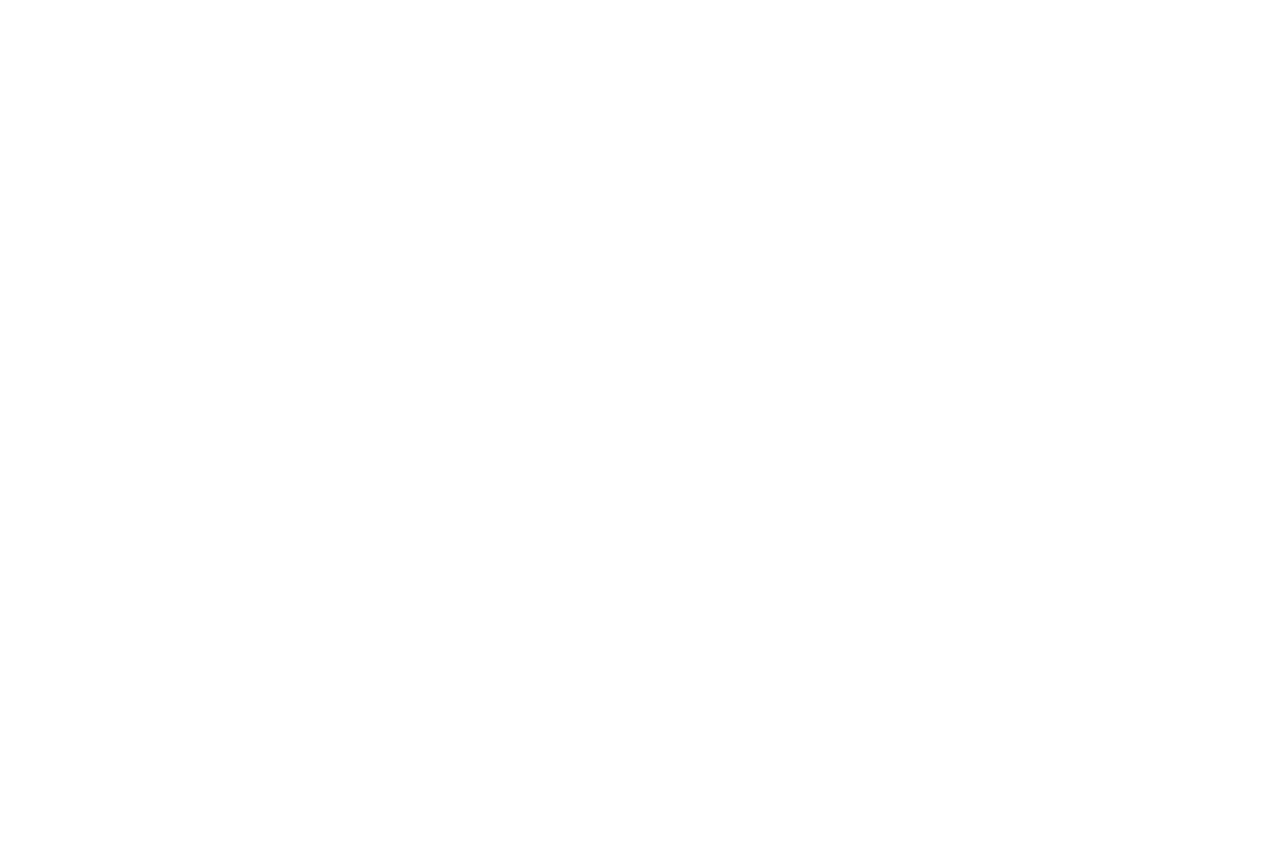
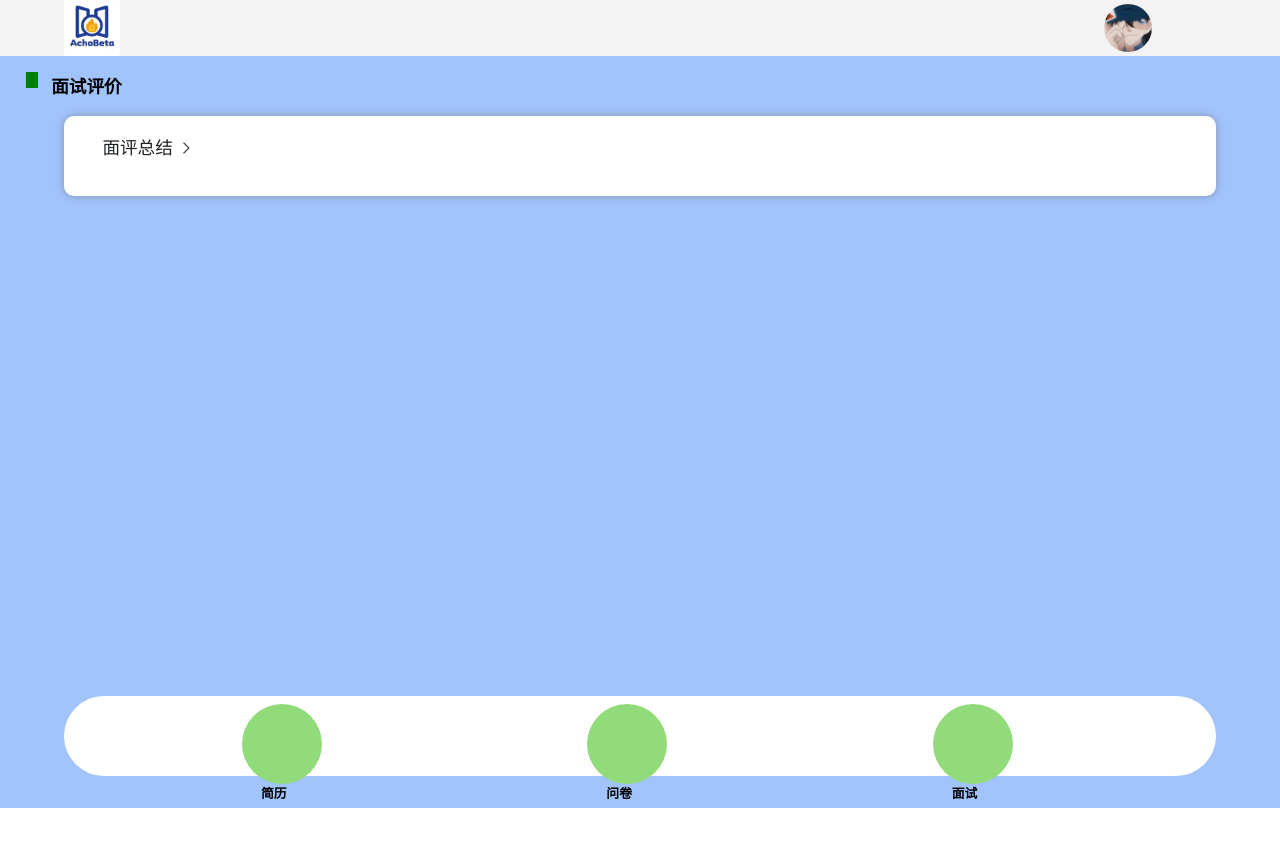
Before and after one commit to lingwu88/AchoBeta-Recruitment-fronted, a Vue app: page /activitiesLayout/interview in a window 1280 px wide. Before the commit this address had no page. Before the commit the page ends 800 px from the top, so only its background shows below. Built offline with nearby package versions, Linux system fonts and the light colour scheme; some icons are missing; a small style sheet from the web is missing.

Commit message:
新增问卷、登录、面试页面demo

```diff
--- /dev/null
+++ b/src/components/interviewResult.vue
@@ -0,0 +1,122 @@
+<script lang="ts" setup>
+import { ref } from 'vue'
+import {commentType} from '@/utils/commentType'
+import titleBlock from '@/components/titleBlock.vue'
+import Hourglass from '@vicons/ionicons5/Hourglass'
+defineOptions({
+  name:'interviewResult'
+})
+const comments=ref<commentType>(
+  {
+    id:1,
+    interviewId:1,
+    basis:1,
+    coding:3,
+    thinking:5,
+    express:2,
+    evalute:'fdsafd反对凯撒JFK但是JFK理解昂的考虑时间刻录机考虑的是解放开绿灯撒加风口浪尖的离开结案方式考虑到就',
+    suggest:'吃屁',
+    playback:'https://meeting.tencent.com/v2/cloud-record/share?id=23cbfbc6-723e-42ff-85aa-78f675dc3af8&from=3'
+  }
+)
+</script>
+
+<template>
+  <div class="interviwe-result">
+    <titleBlock title="面试评价" class="title"></titleBlock>
+    <n-collapse arrow-placement="right" class="interview-collapse">
+      <n-collapse-item title="面评总结" name="1">
+        <n-collapse>
+          <div>
+            <n-flex vertical>
+              <div>
+                <p class="comment-title">基础能力</p>
+                <n-rate class="comment-icon" color=#dfdsas readonly :value="comments.basis">
+                  <n-icon size="24">
+                    <Hourglass />
+                  </n-icon>
+                </n-rate>
+              </div>
+              <div>
+                <p class="comment-title">编程能力</p>
+                <n-rate class="comment-icon" color=#dfdsas readonly :value="comments.coding">
+                  <n-icon size="24">
+                    <Hourglass />
+                  </n-icon>
+                </n-rate>
+              </div>
+              <div>
+                <p class="comment-title">思维能力</p>
+                <n-rate class="comment-icon" color=#dfdsas readonly :value="comments.thinking">
+                  <n-icon size="24">
+                    <Hourglass />
+                  </n-icon>
+                </n-rate>
+              </div>
+              <div>
+                <p class="comment-title">表达能力</p>
+                <n-rate class="comment-icon" color=#dfdsas readonly :value="comments.express">
+                  <n-icon size="24">
+                    <Hourglass />
+                  </n-icon>
+                </n-rate>
+              </div>
+              <div>
+                <p class="comment-title">总评</p>
+                <p class="comment-content">{{ comments.evalute }}</p>
+              </div>
+              <div>
+                <p class="comment-title">建议</p>
+                <p class="comment-content">{{ comments.suggest }}</p>
+              </div>
+              <div>
+                <p class="comment-title">面试视频</p>
+                <a :href="comments.playback" class="comment-content">点我跳转😫👩‍👧‍👦</a>
+              </div>
+            </n-flex>
+          </div>
+        </n-collapse>
+      </n-collapse-item>
+    </n-collapse>
+  </div>
+</template>
+
+<style scoped>
+.title{
+  margin: 2vh 0 0 4vw;
+  font-size: 1.5rem;
+}
+.video{
+  width: 90vw;
+  margin: 0 5vw 0 05vw;
+  border-radius: 10px;
+}
+.interview-collapse{
+  width: 90vw;
+  margin: 0 auto 0 5vw;
+  background-color: white;
+  border-radius: 10px;
+  border: 0;
+  box-shadow: 0 0 10px rgb(137, 148, 173) ;
+  font-family: '楷体';
+  padding: 0 0 2vh 0;
+}
+.interview-collapse :deep .n-collapse-item__header-main{
+  font-size: 1.1rem;
+  height: 8vh;
+  padding: 0 0 0 3vw;
+}
+.interview-collapse :deep .n-collapse-item__content-inner{
+  padding: 0 0 0 0!important;
+}
+.comment-title{
+  padding: 1vh 0 0 4vw;
+  font-size: 1rem;
+}
+.comment-content{
+  padding: 0 0 0 8vw ;
+}
+.comment-icon{
+  padding: 1vh 0 0 8vw;
+}
+</style>
--- a/src/router/index.ts
+++ b/src/router/index.ts
@@ -5,6 +5,11 @@ const routes:Array<RouteRecordRaw> = [
     path:"/",
     name:"Index",
     component:()=>import("@/views/index.vue")
+  },
+  {
+    path:'/login',
+    name:'login',
+    component:()=>import('@/views/login.vue')
   },
   {
     path:'/ActivitiesApplication',
@@ -21,6 +26,16 @@ const routes:Array<RouteRecordRaw> = [
         path:'/activitiesLayout/resume',
         name:'resume',
         component:()=>import('@/views/resume.vue')
+      },
+      {
+        path:'/activitiesLayout/question',
+        name:'question',
+        component:()=>import('@/views/questionNaire.vue')
+      },
+      {
+        path:'/activitiesLayout/interview',
+        name:'interview',
+        component:()=>import('@/views/interview.vue')
       }
     ]
   }
--- /dev/null
+++ b/src/utils/commentType.ts
@@ -0,0 +1,11 @@
+export interface commentType{
+  id:number|null,
+  interviewId:number|null,
+  basis:number|null,
+  coding:number|null,
+  thinking:number|null,
+  express:number|null,
+  evalute:string|null,
+  suggest:string|null,
+  playback:string|undefined
+}
--- /dev/null
+++ b/src/views/interview.vue
@@ -0,0 +1,16 @@
+<script lang="ts" setup>
+import interviewResult from '@/components/interviewResult.vue'
+</script>
+
+<template>
+  <div class="interview-layout">
+    <interviewResult></interviewResult>
+  </div>
+</template>
+
+<style scoped>
+.interview-layout{
+  width: 100vw;
+  min-height: 80vh;
+}
+</style>
--- /dev/null
+++ b/src/views/login.vue
@@ -0,0 +1,51 @@
+<script lang="ts" setup>
+import { ref,computed } from 'vue'
+
+const email=ref('')
+const options=computed(()=>{
+  return ['@gmail.com', '@163.com', '@qq.com'].map((suffix) => {
+    const prefix = email.value.split('@')[0]
+    return {
+      label: prefix + suffix,
+      value: prefix + suffix
+    }
+  })
+})
+
+</script>
+
+<template>
+  <div class="login-layout">
+    <n-flex vertical class="flex-layout">
+      <n-card title="邮箱登录" class="card-layout">
+       <n-form>
+        <n-form-item label="邮箱">
+          <n-auto-complete
+            v-model:value="email"
+            :options="options"
+            placeholder="请填写邮箱"
+            clearable
+            class="email-input"
+          />
+        </n-form-item>
+       </n-form>
+      </n-card>
+    </n-flex>
+  </div>
+</template>
+
+<style scoped>
+.login-layout{
+  width: 100vw;
+  height: 100vh;
+  background-color: aliceblue;
+}
+.flex-layout{
+  height: 60vh;
+  width: 100%;
+  padding: 20vh 0 0 0;
+}
+.card-layout{
+  border-width: 0;
+}
+</style>
--- /dev/null
+++ b/src/views/questionNaire.vue
@@ -0,0 +1,69 @@
+<script lang="ts" setup>
+import { ref } from 'vue'
+const questionNaire=ref([
+  {
+    number:'1',
+    question:'你为什么想来AB',
+    answer:''
+  },
+  {
+    number:'2',
+    question:'你为什么想做游戏',
+    answer:''
+  },
+  {
+    number:'3',
+    question:'你有什么想问AB的问题吗?',
+    answer:''
+  }
+])
+
+const submit=()=>{
+  console.log(questionNaire.value);
+
+}
+</script>
+
+<template>
+  <n-h1 class="header-description">
+    <n-text type="primary">
+      XXXX活动问卷
+    </n-text>
+  </n-h1>
+   <n-form
+    :model="questionNaire"
+    class="form-layout"
+  >
+    <n-form-item :label="item.question"  class="label-width" v-for="item in questionNaire" :key="item.number">
+      <n-input v-model:value="item.answer" placeholder="输入姓名" type="textarea"  class="width"/>
+    </n-form-item>
+    <n-form-item >
+      <n-flex justify="space-around" class="flex-button">
+        <n-button type="success" @click="submit">提交简历</n-button>
+        <n-button type="info" @click="submit">存为草稿</n-button>
+      </n-flex>
+    </n-form-item>
+  </n-form>
+</template>
+
+<style scoped>
+.header-description{
+  margin: 2vh 0 0 2vw;
+}
+.form-layout{
+  margin: 2vh 0 0 0;
+  width: 100vw;
+  min-height: 80vh;
+}
+.label-width{
+  margin: 0 0 0 3vw;
+}
+.width{
+  width: 94vw;
+  border-radius: 5px;
+}
+.flex-button{
+  width: 90vw;
+  margin:0 6vw 0 auto;
+}
+</style>
```
